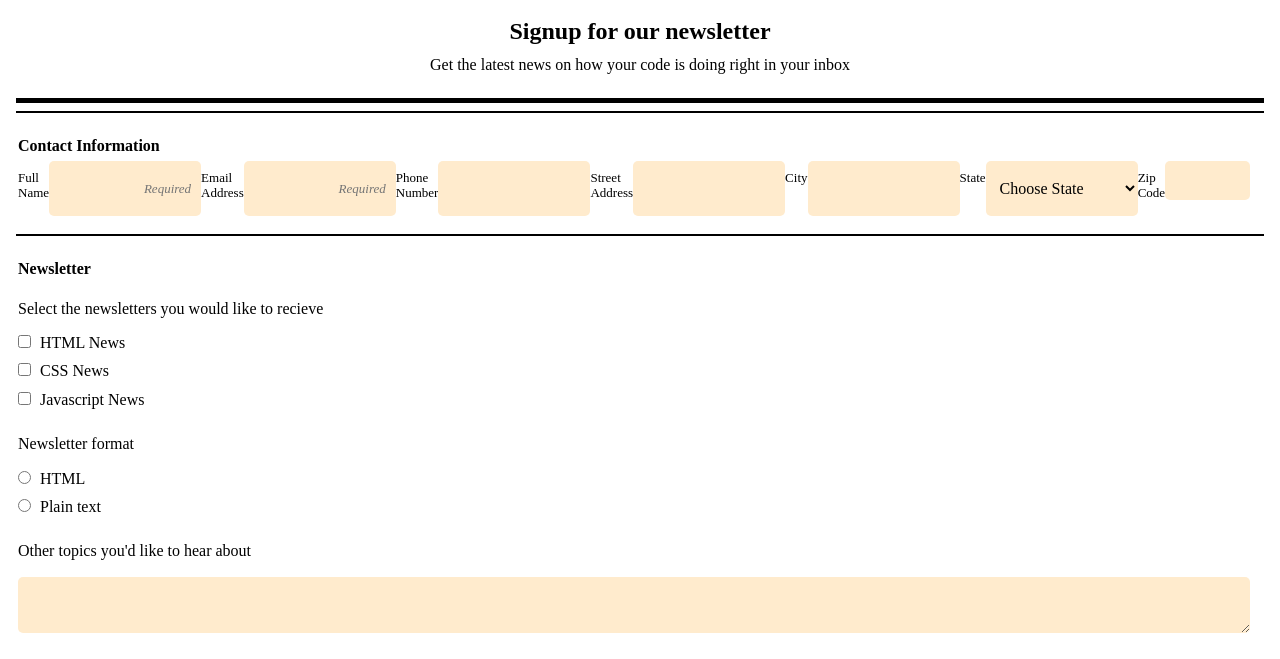
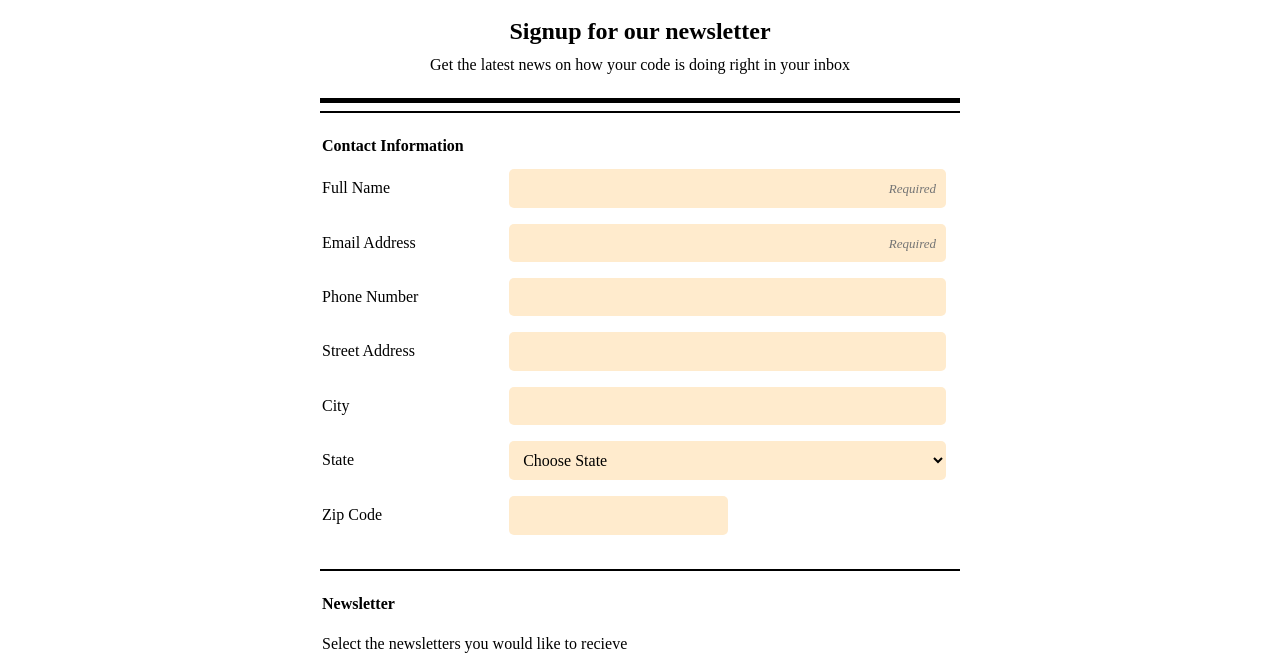
Before and after one commit to CPtheWebDev/techdegree-project-3, a plain HTML site: page index.html in a window 1280 px wide. Shown: the part 72-731 px from the top of the page. Drawn offline with Linux system fonts and the light colour scheme.

Commit message:
added media query

```diff
--- a/css/styles.css
+++ b/css/styles.css
@@ -89,7 +89,7 @@ textarea:focus {
 }
 
 fieldset > input,
-fieldset > select,
+select,
 textarea,
 input[type="submit"] {
   width: 100%;
@@ -127,3 +127,50 @@ input[type="number"] {
   width: 50%;
   margin-bottom: 1em;
 }
+
+/* Media Query */
+
+@media (min-width: 768px) {
+  main,
+  footer {
+   width: 50%;
+   margin: auto;
+  }
+
+  .flex-container {
+    flex-direction: row;
+    flex-wrap: wrap;
+  }
+
+  footer {
+    margin-top: 1em;
+    margin-bottom: 3em;
+  }
+
+  .flex-container {
+    display: block;
+  }
+
+  fieldset > label {
+    width: 30%;
+    font-weight: initial;
+    font-size: initial;
+  }
+
+  fieldset > input,
+  select {
+    width: 70%;
+  }
+
+  fieldset > label,
+  fieldset > input,
+  select {
+    float: left;
+    margin-top: .5em;
+    margin-bottom: .5em;
+  }
+
+  input[type="number"] {
+    width: 35%;
+  }
+}
```
